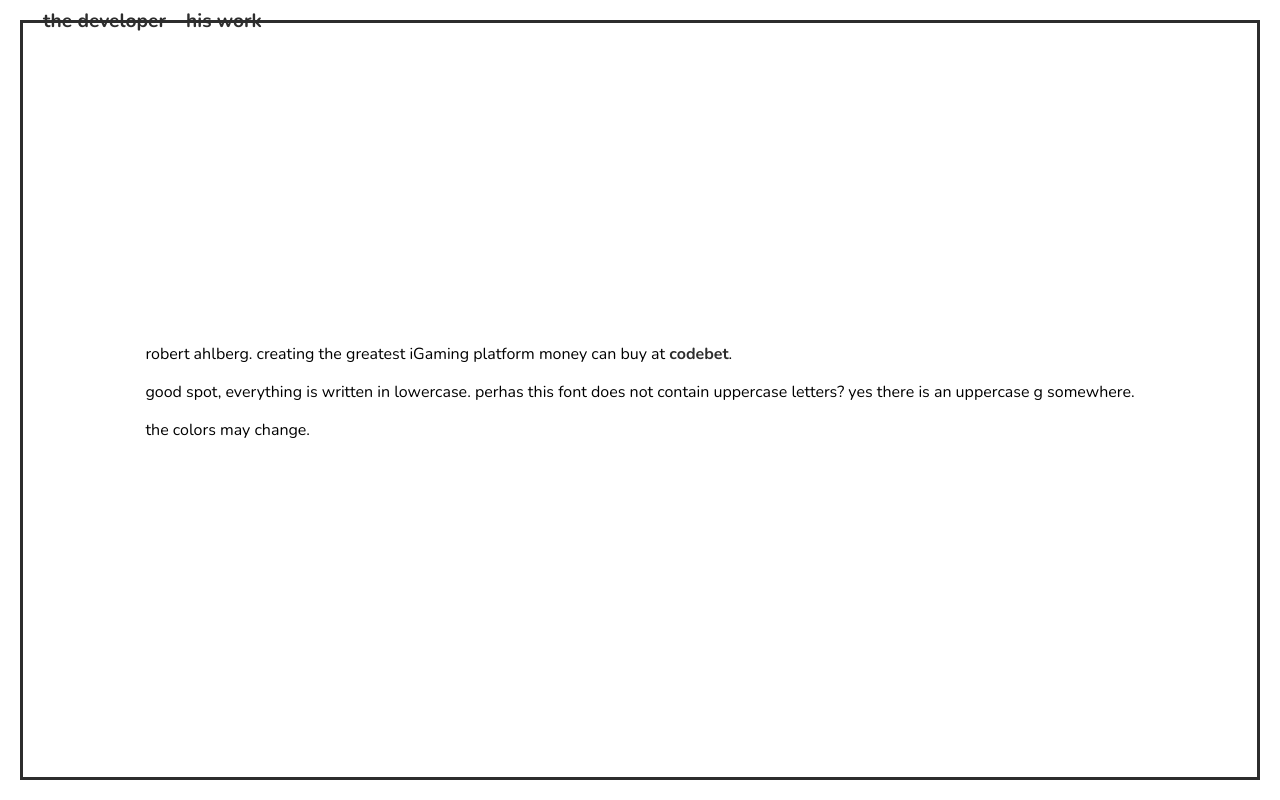
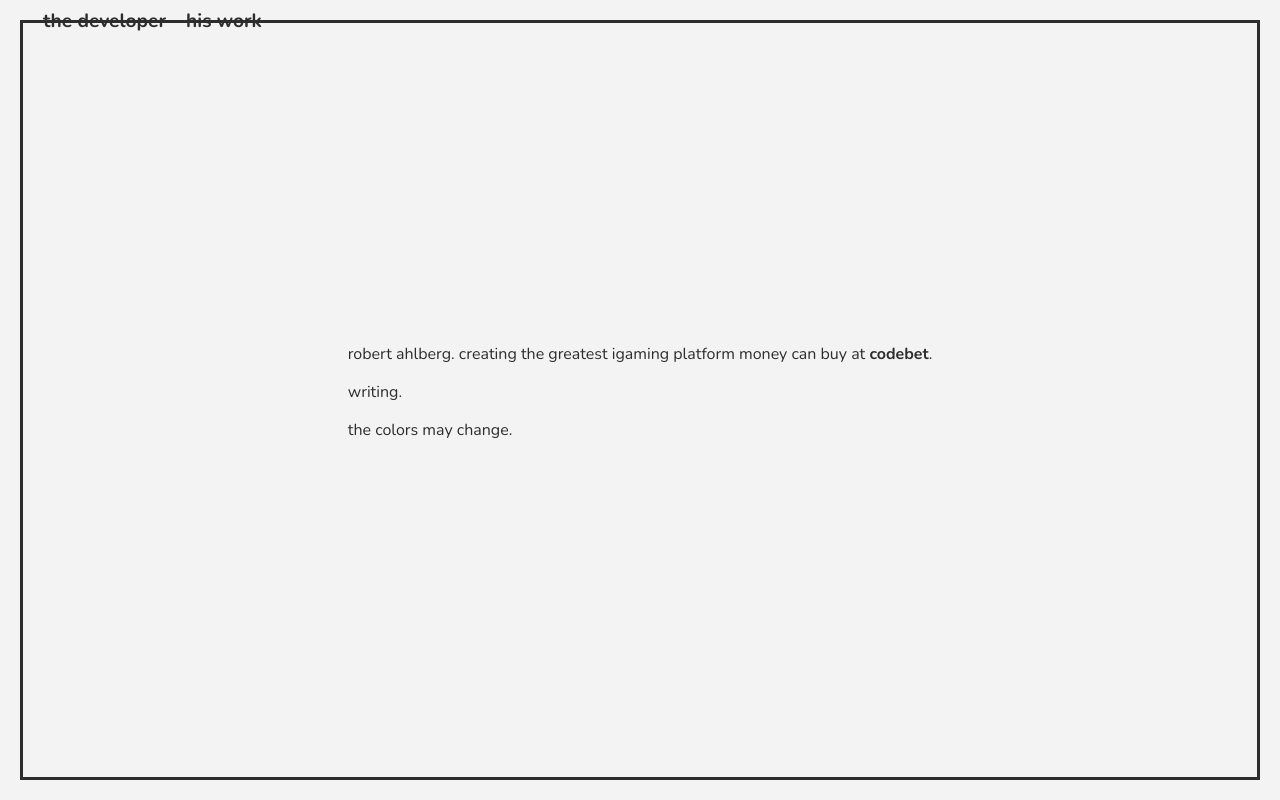
Before and after one commit to robahl/robban.dev, a Next.js app: page /the-developer in a window 1280 px wide. Built offline with nearby package versions, Linux system fonts and the light colour scheme.

Commit message:
the colors really may change.

```diff
--- a/pages/the-developer.js
+++ b/pages/the-developer.js
@@ -1,19 +1,17 @@
 import Layout from '../components/layout';
+import { setTheme } from '../utils/set-theme';
 
 export default function () {
   return (
     <Layout title="the developer">
       <p>
-        robert ahlberg. creating the greatest iGaming platform money can buy at{' '}
+        robert ahlberg. creating the greatest igaming platform money can buy at{' '}
         <a href="https://codebet.com">codebet</a>.
       </p>
 
-      <p>
-        good spot, everything is written in lowercase. perhas this font does not
-        contain uppercase letters? yes there is an uppercase g somewhere.
-      </p>
+      <p>writing.</p>
 
-      <p>the colors may change.</p>
+      <p onClick={() => setTheme('dark')}>the colors may change.</p>
     </Layout>
   );
 }
--- a/styles/HisWork.module.css
+++ b/styles/HisWork.module.css
@@ -3,6 +3,7 @@
   height: 240px;
   animation-name: scale-up;
   animation-duration: 280s;
+  fill: var(--fg);
 }
 
 @keyframes scale-up {
--- a/styles/Layout.module.css
+++ b/styles/Layout.module.css
@@ -8,7 +8,7 @@
 .frame {
   width: calc(100vw - 2 * 20px);
   height: calc(var(--app-height) - 2 * 20px);
-  border: 3px solid var(--some-black);
+  border: 3px solid var(--fg);
   margin: 20px;
   padding: 40px 20px;
   position: relative;
--- a/styles/globals.css
+++ b/styles/globals.css
@@ -4,12 +4,14 @@
   margin: 0;
   font-family: 'Nunito', -apple-system, BlinkMacSystemFont, Segoe UI, Roboto,
     Oxygen, Ubuntu, Cantarell, Fira Sans, Droid Sans, Helvetica Neue, sans-serif;
+  background-color: var(--bg);
+  color: var(--fg);
 }
 
 a {
   text-decoration: none;
   font-weight: bold;
-  color: var(--some-black);
+  color: var(--fg);
 }
 
 p:first-child {
--- a/styles/variables.css
+++ b/styles/variables.css
@@ -2,4 +2,7 @@
 :root {
   --app-height: 100vh;
   --some-black: #2d2d2d;
+  --snow-white: #f3f3f3;
+  --fg: var(--some-black);
+  --bg: var(--snow-white);
 }
--- /dev/null
+++ b/utils/set-theme.js
@@ -0,0 +1,15 @@
+export const setTheme = theme => {
+  if (!process.browser) return;
+  const doc = document.documentElement;
+  const computedStyle = getComputedStyle(doc);
+  const white = computedStyle.getPropertyValue('--snow-white');
+  const black = computedStyle.getPropertyValue('--some-black');
+
+  if (theme === 'dark') {
+    doc.style.setProperty('--bg', black);
+    doc.style.setProperty('--fg', white);
+  } else {
+    doc.style.setProperty('--bg', white);
+    doc.style.setProperty('--fg', black);
+  }
+};
```
Also changed, not shown: pages/his-work.js (+13 -4 lines).
